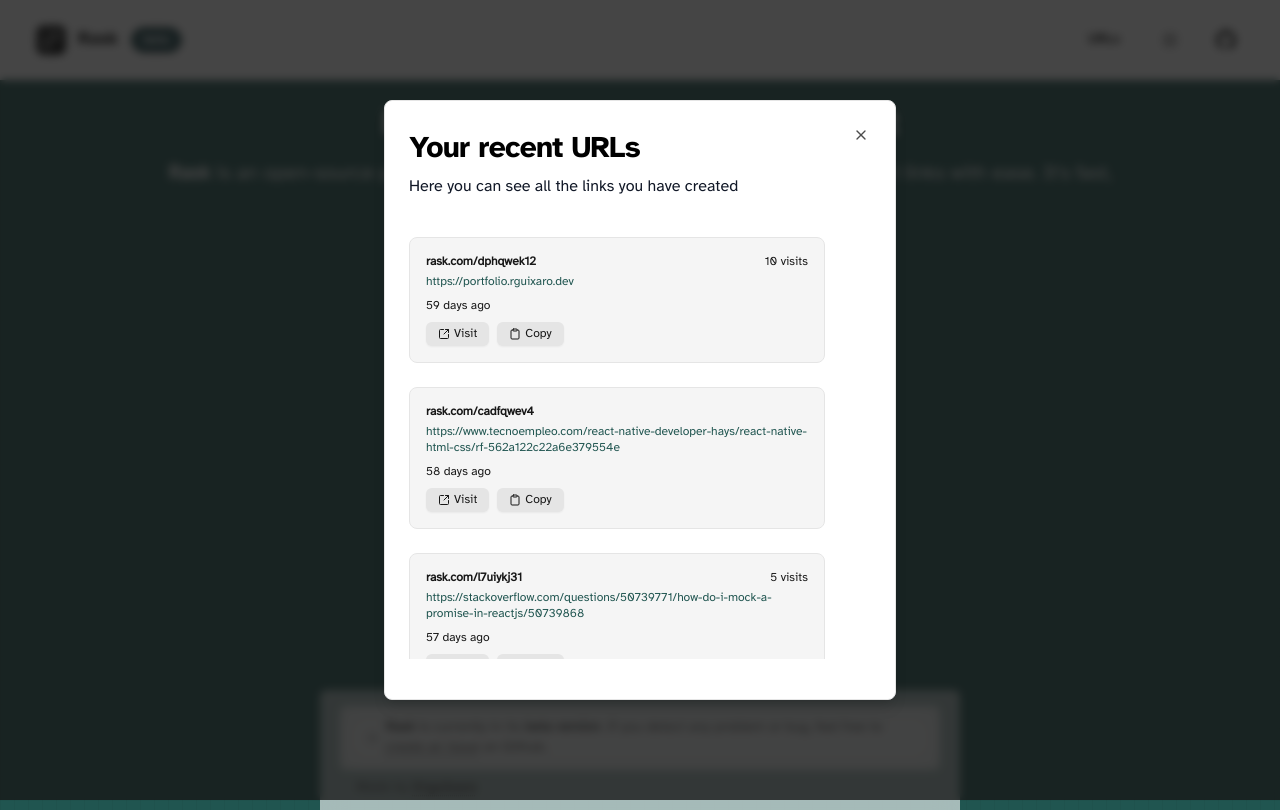
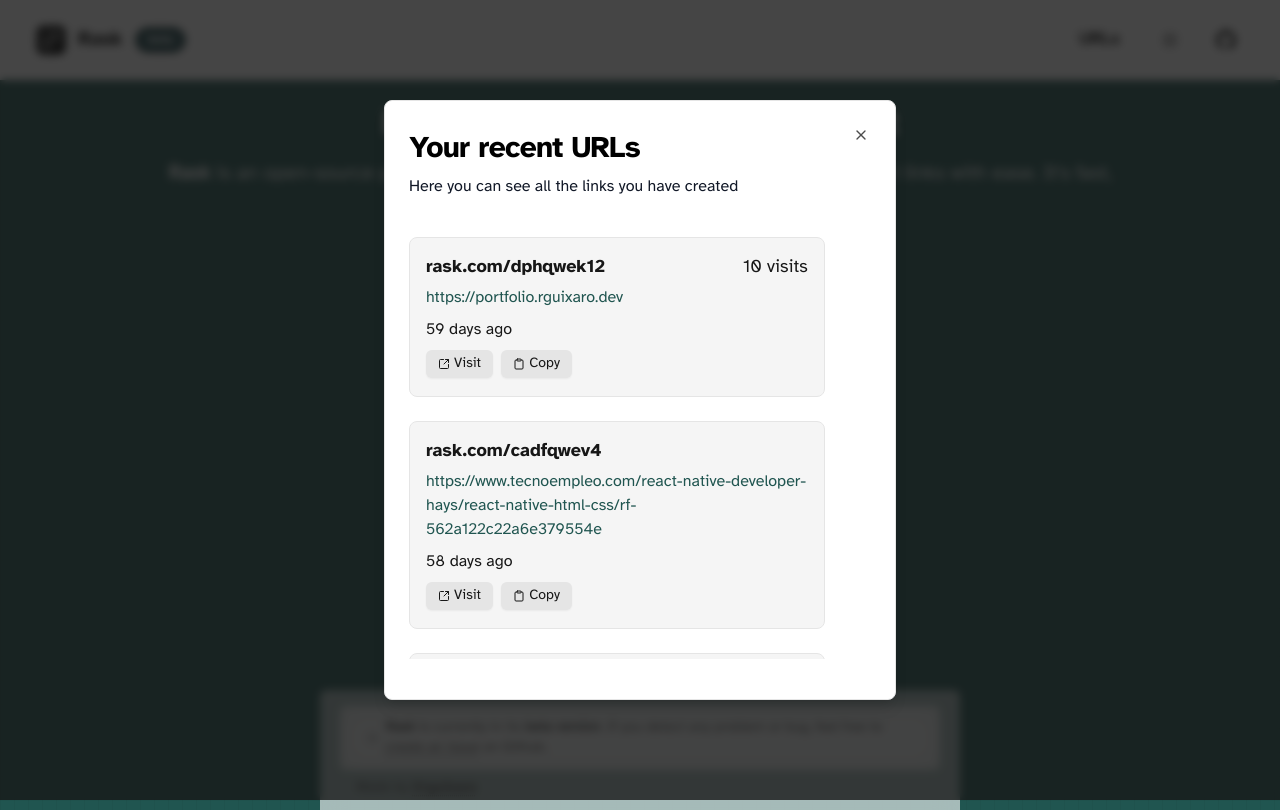
Before and after one commit to rguixaro/rask-app, a Next.js app: page / in a window 1280 px wide. Both pictures are taken after a click on the button "URLs". Built offline with nearby package versions, Linux system fonts and the light colour scheme.

Commit message:
feat(ui): minor ui updates

```diff
--- a/package.json
+++ b/package.json
@@ -40,6 +40,7 @@
 	},
 	"devDependencies": {
 		"@tailwindcss/typography": "0.5.12",
+		"tailwind-scrollbar": "^3.1.0",
 		"@types/bcryptjs": "2.4.6",
 		"@types/eslint": "8.56.7",
 		"@types/node": "^20",
--- a/src/components/layout/header.tsx
+++ b/src/components/layout/header.tsx
@@ -9,7 +9,7 @@
 import { Badge } from '@/ui/badge';
 import { Dialog, DialogContent, DialogHeader, DialogTitle } from '@/ui/dialog';
 import { Button, buttonVariants } from '@/ui/button';
-import { TypographyH4, TypographyP } from '@/ui/typography';
+import { TypographyH3, TypographyH4, TypographyP } from '@/ui/typography';
 import { cn } from '@/utils';
 import LinksList from '../links/list';
 import { ModeToggle } from '../switch-theme';
@@ -35,7 +35,7 @@
 							href='/'
 							className='flex items-center space-x-3 transition-opacity hover:opacity-80 rtl:space-x-reverse'>
 							<Logo width={30} />
-							<span className='font-mono self-center whitespace-nowrap text-lg font-medium tracking-tight dark:text-white'>
+							<span className='font-mono self-center whitespace-nowrap text-lg md:text-xl font-medium tracking-tight dark:text-white'>
 								Rask
 							</span>
 							<Badge className='hidden cursor-pointer md:block'>
@@ -50,7 +50,7 @@
 						size='icon'
 						className='w-auto px-3'
 						onClick={() => setOpen(true)}>
-						<span className='font-mono text-md tracking-tight text-neutral-800 dark:text-white'>
+						<span className='font-mono md:text-lg tracking-tight text-neutral-800 dark:text-white'>
 							URLs
 						</span>
 					</Button>
--- a/src/components/links/item.tsx
+++ b/src/components/links/item.tsx
@@ -39,15 +39,16 @@
 			className={cn(
 				'bg-neutral-100 dark:bg-neutral-800 border border-neutral-200 dark:border-neutral-800',
 				'p-4 my-3 rounded-lg w-[90%]',
-				'text-xs text-neutral-900 dark:text-white'
+				'md:text-lg text-neutral-900 dark:text-white'
 			)}>
 			<div className='flex justify-between'>
-				<b className='text-md mb-1'>{link.slug}</b>
+				<span className='font-mono mb-1'>{link.slug}</span>
 				{link.visits && <span>{link.visits + ' visits'}</span>}
 			</div>
-
-			<p className='text-forest-500 dark:text-neutral-300'>{link.url}</p>
-			<div className='mt-2'>
+			<p className='text-forest-500 dark:text-neutral-300 text-xs md:text-base'>
+				{link.url}
+			</p>
+			<div className='mt-2 text-sm md:text-base'>
 				<span>{timeElapsed(link.created_at) + ' days ago'}</span>
 			</div>
 			<div className='mt-2 space-x-2'>
--- a/src/ui/button.tsx
+++ b/src/ui/button.tsx
@@ -36,7 +36,7 @@
 			},
 			size: {
 				default: 'h-9 px-4 py-2',
-				sm: 'h-6 rounded-md px-3 text-xs',
+				sm: 'h-7 rounded-md px-3 text-sm',
 				lg: 'h-12 rounded-md px-5',
 				icon: 'h-9 w-9',
 			},
```
